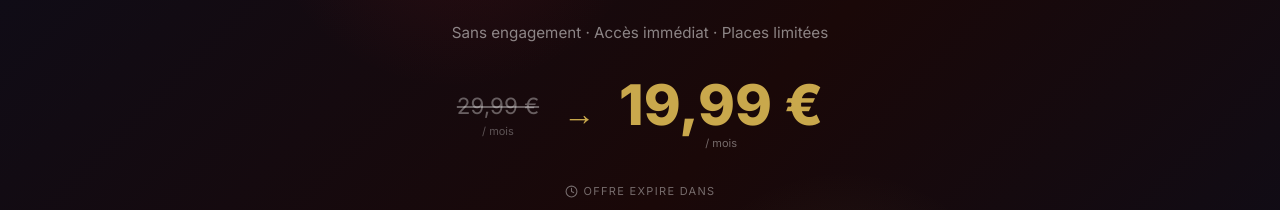
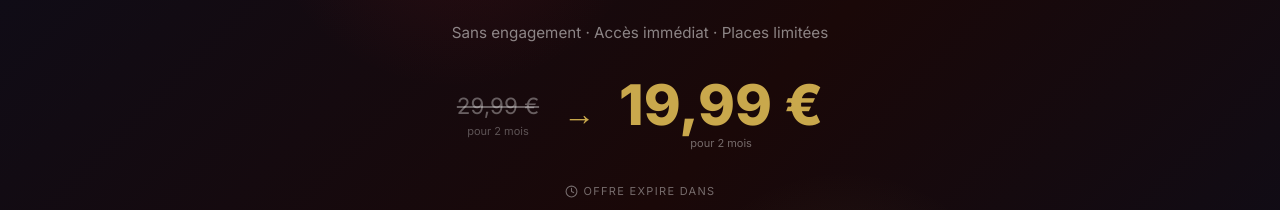
Before and after one commit to Sabz21/prognobeast-frontend, a Next.js app: page / in a window 1280 px wide. Shown: the part 994-1204 px from the top of the page. Built offline with nearby package versions, Linux system fonts and the light colour scheme.

Commit message:
feat: offre flash 2 mois VIP 19.99 euros jusqu au 11 mai

```diff
--- a/src/components/sections/FlashOffer.tsx
+++ b/src/components/sections/FlashOffer.tsx
@@ -106,12 +106,12 @@ export default function FlashOffer() {
         <div style={{ display: 'flex', alignItems: 'center', justifyContent: 'center', gap: '1.5rem', marginBottom: '2rem' }}>
           <div style={{ textAlign: 'center' }}>
             <div style={{ color: 'rgba(255,255,255,0.35)', fontSize: '1.4rem', textDecoration: 'line-through' }}>29,99 €</div>
-            <div style={{ color: 'rgba(255,255,255,0.3)', fontSize: '11px' }}>/ mois</div>
+            <div style={{ color: 'rgba(255,255,255,0.3)', fontSize: '11px' }}>pour 2 mois</div>
           </div>
           <div style={{ fontSize: '2rem', color: '#C9A84C' }}>→</div>
           <div style={{ textAlign: 'center' }}>
             <div style={{ fontSize: '3.5rem', fontWeight: 800, color: '#C9A84C', lineHeight: 1 }}>19,99 €</div>
-            <div style={{ color: 'rgba(255,255,255,0.4)', fontSize: '11px', marginTop: '2px' }}>/ mois</div>
+            <div style={{ color: 'rgba(255,255,255,0.4)', fontSize: '11px', marginTop: '2px' }}>pour 2 mois</div>
           </div>
         </div>
 
```
